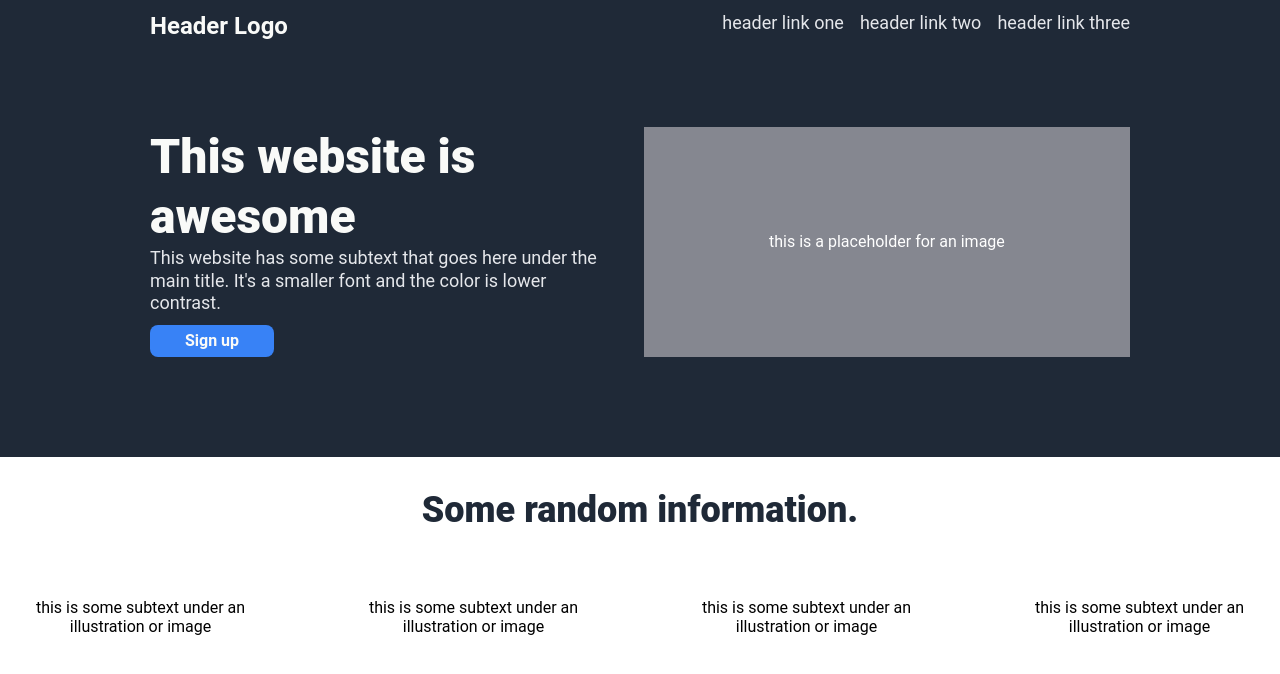
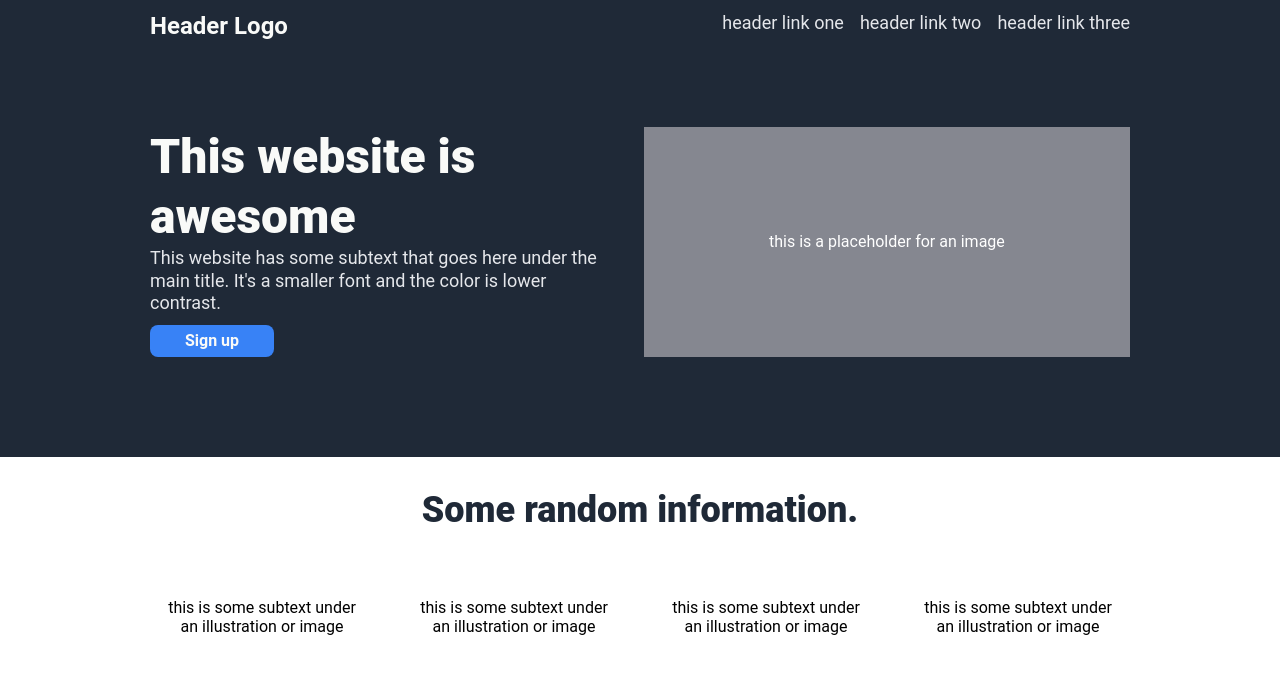
Before and after one commit to npdawson/odin-landing-page, a plain HTML site: page index.html in a window 1280 px wide. Drawn offline with Linux system fonts and the light colour scheme.

Commit message:
Prevent cards from growing too large

```diff
--- a/style.css
+++ b/style.css
@@ -91,3 +91,7 @@ a,
     justify-content: center;
     gap: 52px;
 }
+
+.card {
+    max-width: 200px;
+}
```
